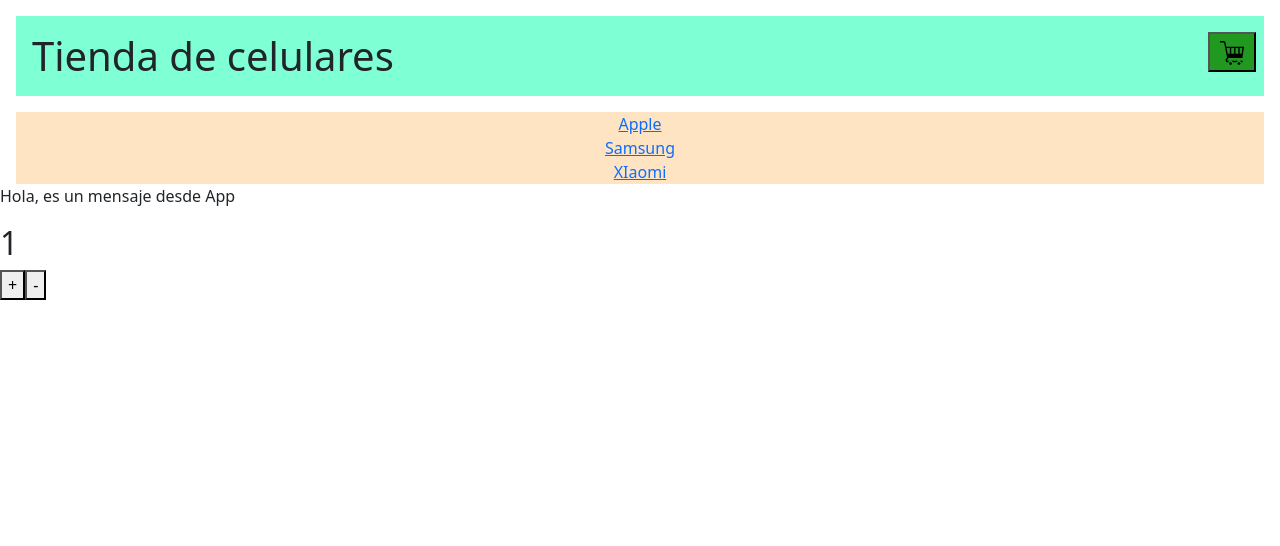
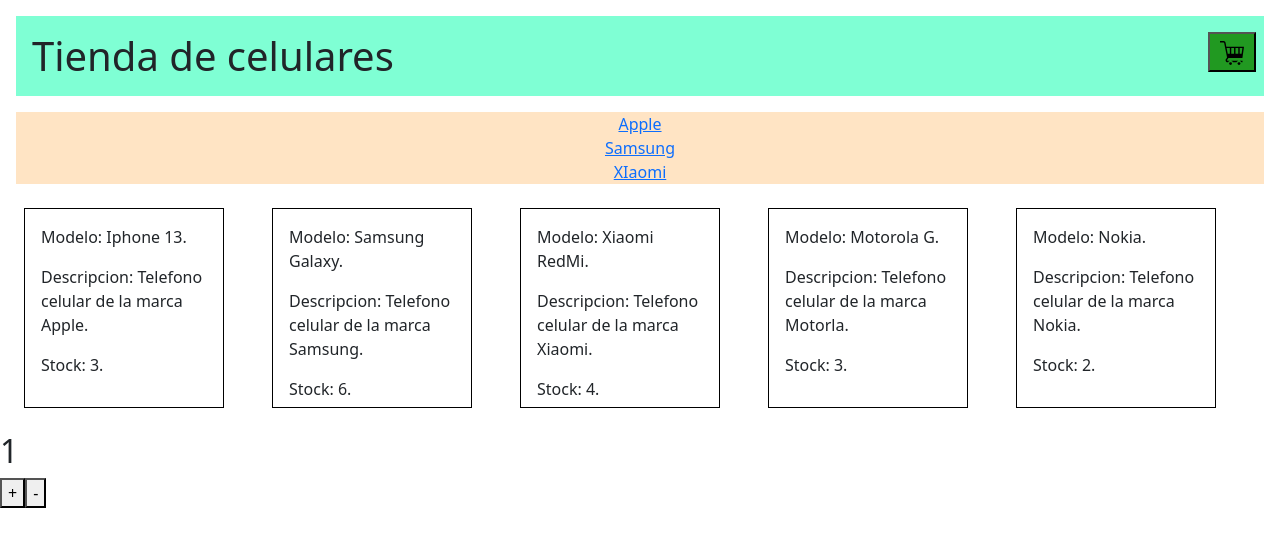
Before and after one commit to EAGOMEZDR/reactJs, a React (Create React App) app: page / in a window 1280 px wide. Shown: the top 546 px of the page. Built offline with nearby package versions, Linux system fonts and the light colour scheme.

Commit message:
add itemList

```diff
--- a/src/App.css
+++ b/src/App.css
@@ -27,3 +27,20 @@
   width: 3vh;
   margin:0 auto;
 }
+
+.cuadradito{
+  height: 25vh;
+  width: 25vh;
+  border: 1px solid black;
+  margin: 3vh;
+}
+
+.cuadradito li{
+  list-style: none;
+  margin: 2vh 2vh;
+}
+
+.main{
+  display:flex;
+  flex-direction: row;
+}
--- a/src/App.js
+++ b/src/App.js
@@ -1,10 +1,10 @@
 
-import React, { useState } from 'react';
 import './App.css';
 import 'bootstrap/dist/css/bootstrap.min.css';
 import NavBar from './components/NavBar/NavBar';
 import ItemListContainer from './components/ItemListContainer/ItemListContainer';
 import ItemCount from './components/ItemCount/ItemCount';
+import ItemList from './components/ItemList/ItemList';
 
 
 
@@ -13,7 +13,8 @@
   return (
     <>
     <NavBar />
-    <ItemListContainer mensaje={'Hola, es un mensaje desde App'} />
+    <ItemListContainer/>
+
     <ItemCount stock={15} initial={1} />
 
     </>
--- /dev/null
+++ b/src/components/Item/Item.js
@@ -0,0 +1,32 @@
+export let productos = [
+    {
+        id: '1',
+        nombre:'Iphone 13',
+        descripcion: 'Telefono celular de la marca Apple',
+        stock: 3,
+    },
+    {
+        id: '2',
+        nombre:'Samsung Galaxy',
+        descripcion: 'Telefono celular de la marca Samsung',
+        stock: 6,
+    },
+    {
+        id: '3',
+        nombre:'Xiaomi RedMi',
+        descripcion: 'Telefono celular de la marca Xiaomi',
+        stock: 4,
+    },
+    {
+        id: '4',
+        nombre:'Motorola G',
+        descripcion: 'Telefono celular de la marca Motorla',
+        stock: 3,
+    },
+    {
+        id: '5',
+        nombre:'Nokia',
+        descripcion: 'Telefono celular de la marca Nokia',
+        stock: 2,
+    },
+]
--- /dev/null
+++ b/src/components/ItemList/ItemList.js
@@ -0,0 +1,14 @@
+import { useEffect, useState } from 'react';
+import { productos } from '../Item/Item';
+
+
+const ItemList = () =>{
+
+    return new Promise ((resolve,reject)=>{
+        setTimeout(()=>{
+            resolve(productos)
+        }, 2000)
+    })
+}
+
+export default ItemList;
--- a/src/components/ItemListContainer/ItemListContainer.js
+++ b/src/components/ItemListContainer/ItemListContainer.js
@@ -1,11 +1,26 @@
+import { useEffect, useState } from 'react';
+import ItemList from '../ItemList/ItemList';
+
+const ItemListContainer = () => {
+
+    const[productos, setProductos] = useState ([])
+
+    useEffect(()=>{
+        ItemList()
+        .then((resp) =>{
+            setProductos(resp)
+        })
+        .catch(err => console.log("error"))
+        .finally(()=> console.log())
+
+    }, [])
 
 
-
-const ItemListContainer = (props) => {
     return (
         <>
-        {console.log(props)}
-        <p>{props.mensaje}</p>
+        <div className="main">
+        {productos.map(productos => <div className="cuadradito" key={productos.id}> <li> Modelo: {productos.nombre}. </li><li>Descripcion: {productos.descripcion}. </li><li> Stock: {productos.stock}. </li></div>)}
+        </div>
         </>
     )
 }
```
